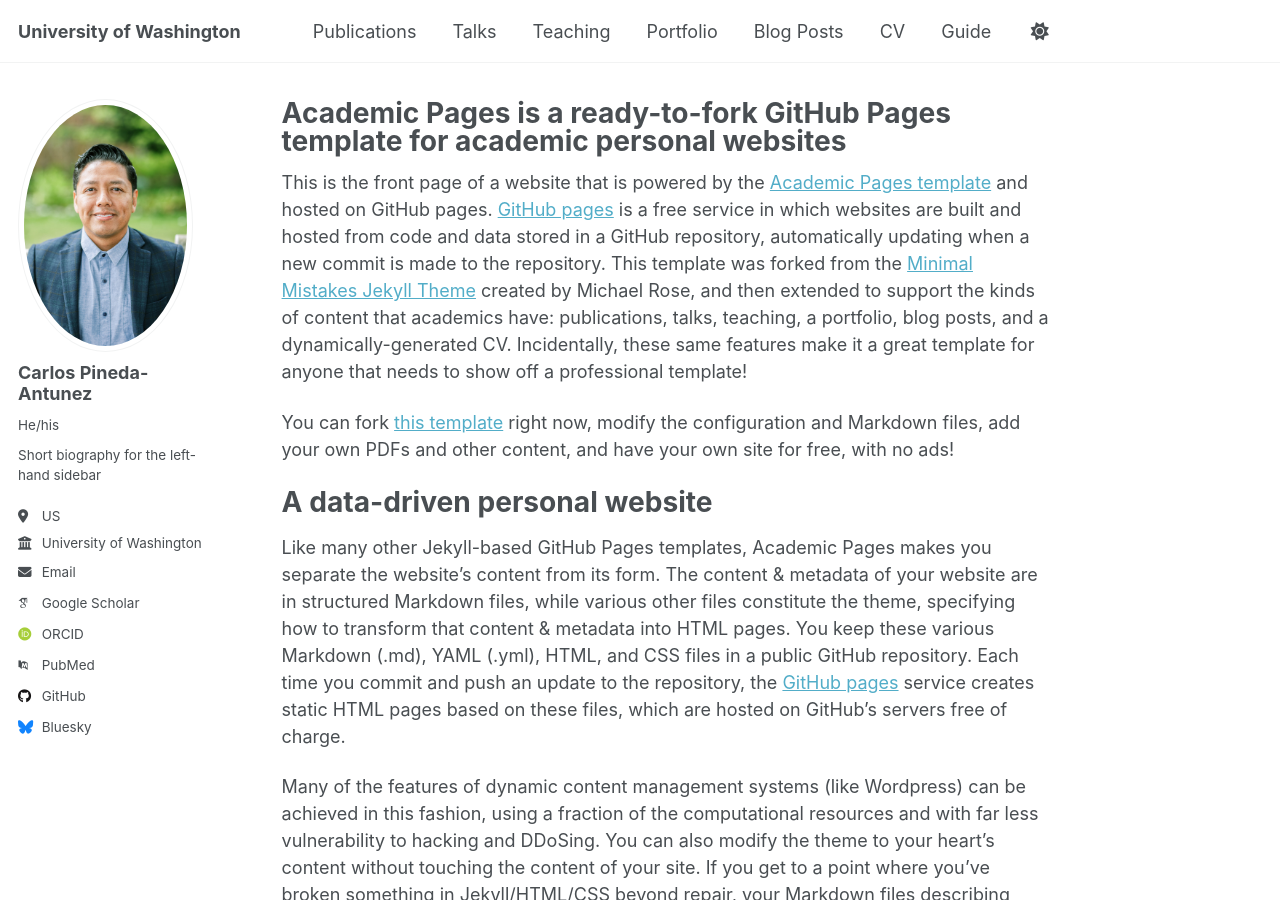
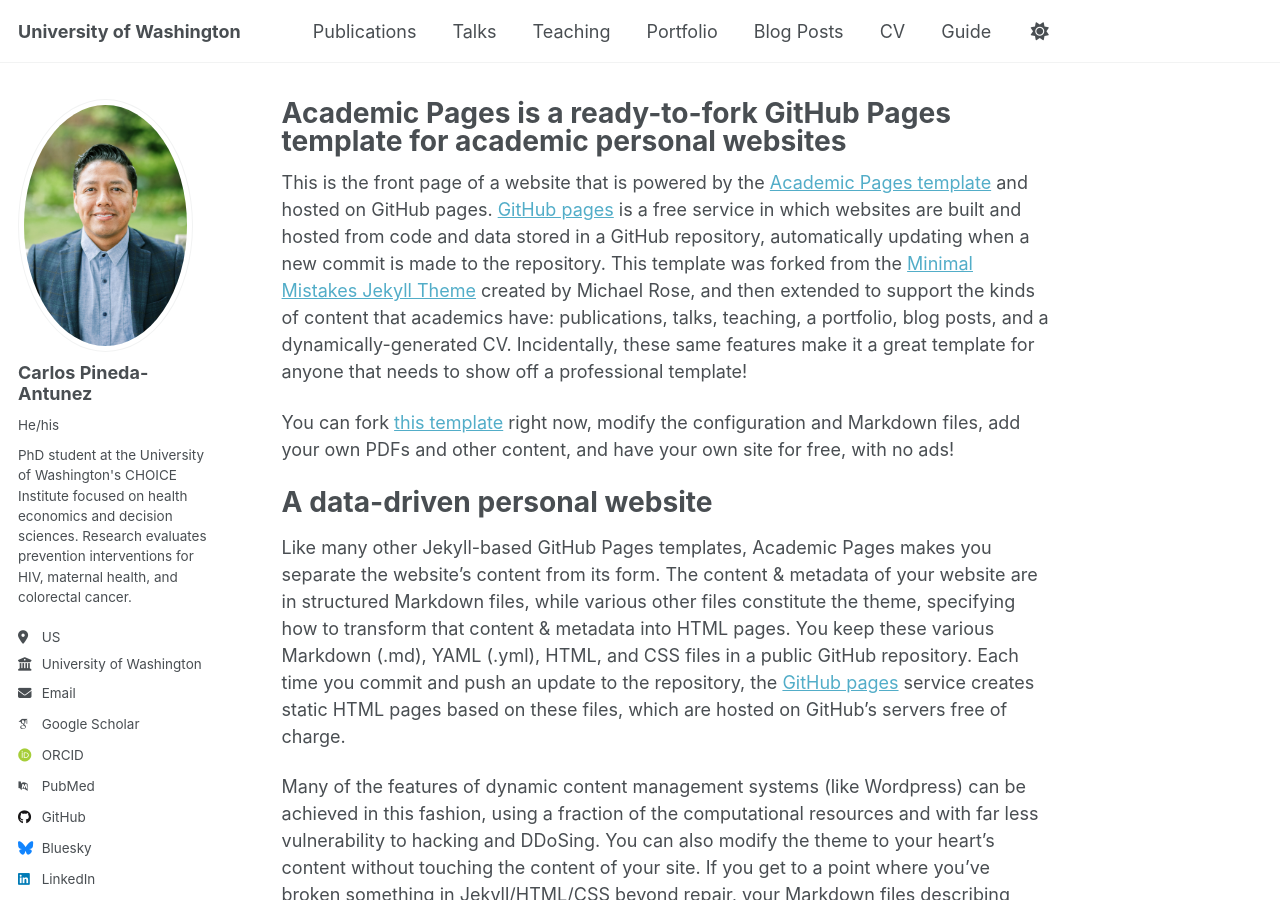
Before and after one commit to CarlosPiant/CarlosPiant.github.io, a Jekyll site: the page built from _pages/about.md, in a window 1280 px wide and 900 px high. Built offline with Jekyll 4.4.1, drawn with Linux system fonts in a browser that asks for light colours; some web fonts are replaced; a script that is not in the unit is left out; some of the changed lines change nothing that is shown.

Commit message:
Update _config.yml

```diff
--- a/_config.yml
+++ b/_config.yml
@@ -26,7 +26,7 @@
   avatar           : "profile.jpg"
   name             : "Carlos Pineda-Antunez"
   pronouns         : "He/his"
-  bio              : "Short biography for the left-hand sidebar"
+  bio              : "PhD student at the University of Washington's CHOICE Institute focused on health economics and decision sciences. Research evaluates prevention interventions for HIV, maternal health, and colorectal cancer."
   location         : "US"
   employer         : "University of Washington"
   uri              : # URL
@@ -35,12 +35,12 @@
   # Academic websites
   academia         : # URL
   arxiv            : # URL - Update with the correct link to your profile
-  googlescholar    : "https://scholar.google.com/citations?user=PS_CX0AAAAAJ"
+  googlescholar    : "https://scholar.google.com/citations?user=yO3sVGYAAAAJ&hl=en"
   inspire-hep      : # URL
   impactstory      : # URL
-  orcid            : "http://orcid.org/yourorcidurl"
+  orcid            : "https://orcid.org/0000-0002-8352-7080"
   semantic         : # URL
-  pubmed           : "https://www.ncbi.nlm.nih.gov/pubmed/?term=john+snow"
+  pubmed           : "https://pubmed.ncbi.nlm.nih.gov/?term=Pineda-Ant%C3%BAnez+Carlos"
   researchgate     : # URL
   scopus           : # URL
 
@@ -63,7 +63,7 @@
   keybase          : # Username
   instagram        : # Username
   lastfm           : # Username
-  linkedin         : # Username
+  linkedin         : "carlos-piant"
   mastodon         : # URL
   medium           : # URL
   pinterest        : # Username
```
